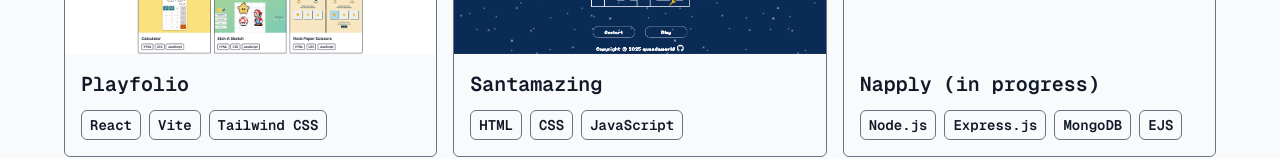
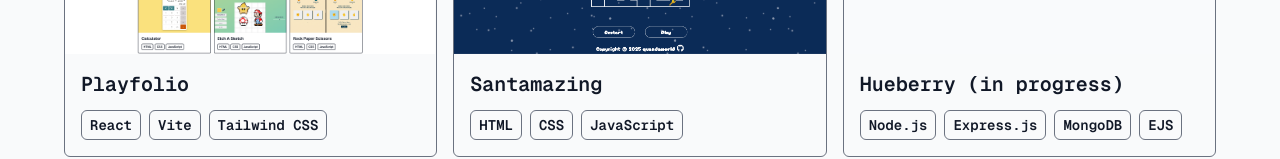
Before and after one commit to quandaworld/personal-portfolio, a React (Vite) app: page / in a window 1280 px wide. Shown: the part 679-838 px from the top of the page. Built offline with nearby package versions, Linux system fonts and the light colour scheme.

Commit message:
Update project name

```diff
--- a/data/portfolio.js
+++ b/data/portfolio.js
@@ -12,7 +12,7 @@ export default [
     link: 'https://quandaworld.github.io/santamazing/',
   },
   {
-    title: 'Napply (in progress)',
+    title: 'Hueberry (in progress)',
     imgUrl: '/assets/wip.png',
     stack: ['Node.js', 'Express.js', 'MongoDB', 'EJS'],
     link: 'https://github.com/quandaworld/',
```
